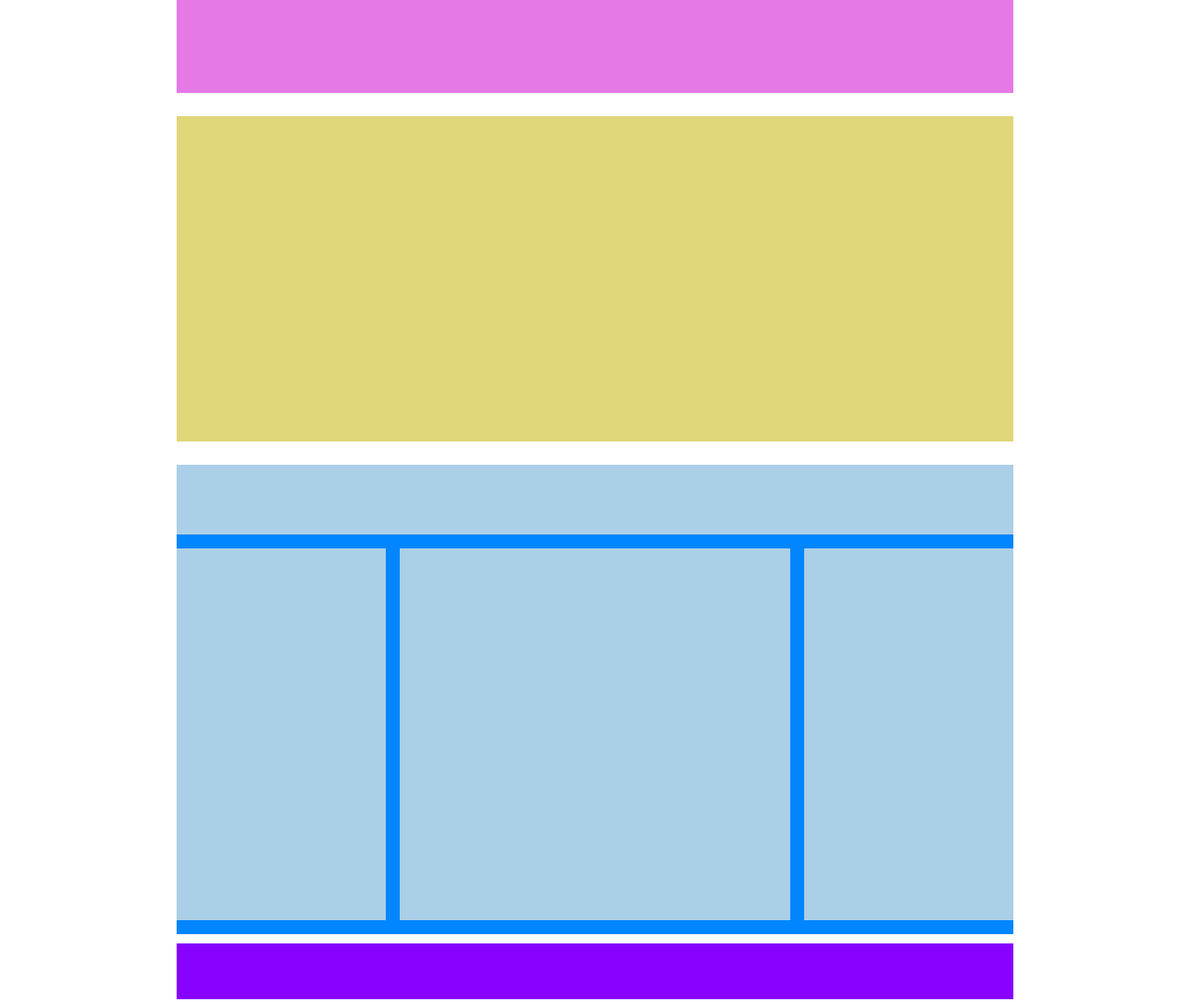
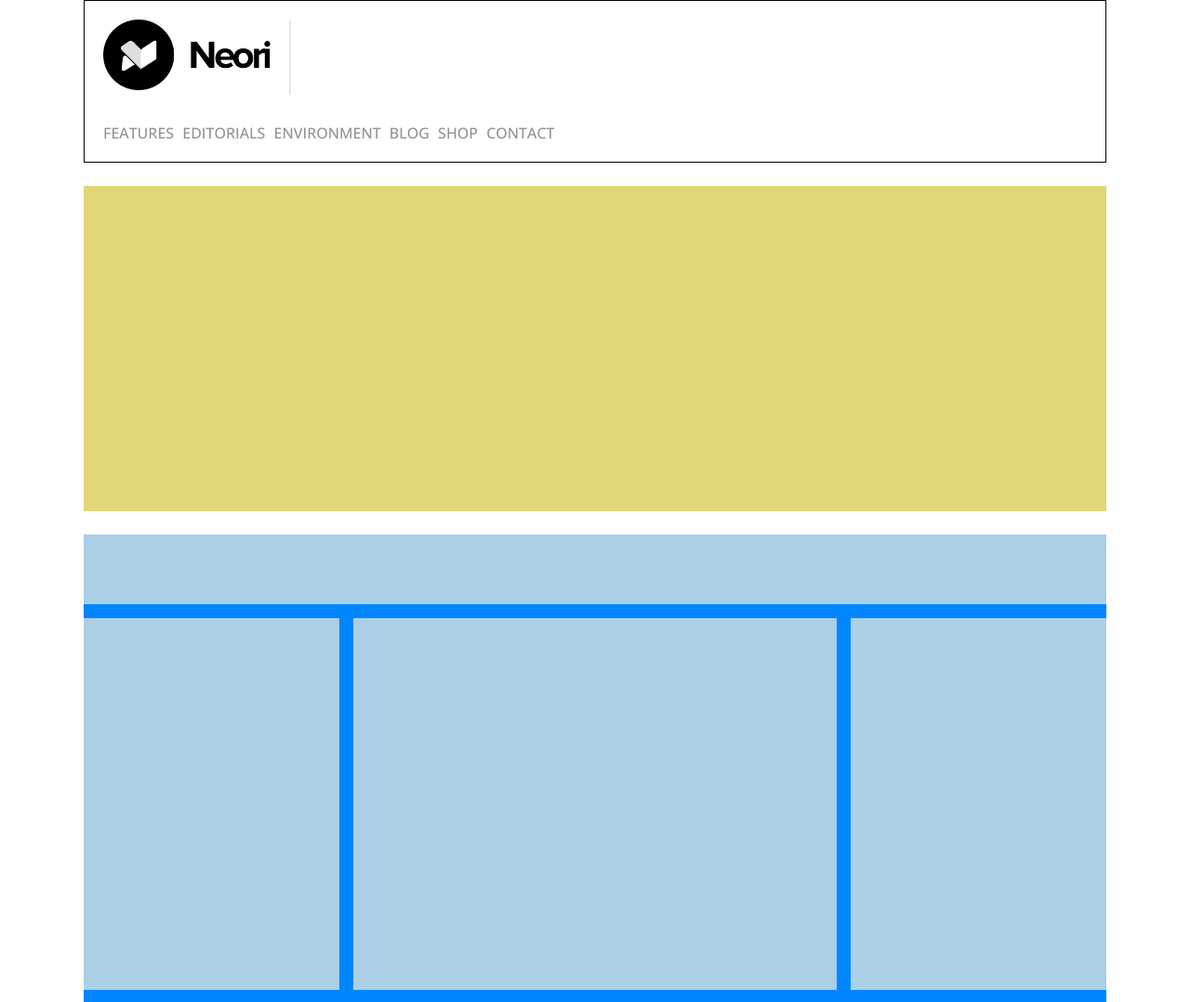
Before and after one commit to cochy98/htmlcss-wp, a plain HTML site: page index.html in a window 1280 px wide. Shown: the top 1078 px of the page at 93% size. Drawn offline with nearby package versions, Linux system fonts and the light colour scheme.

Commit message:
consegna completa dell'header + piccole migliorie

```diff
--- a/css/style.css
+++ b/css/style.css
@@ -3,6 +3,11 @@
     box-sizing: border-box;
     margin: 0;
     padding: 0;
+    font-family: 'Open Sans', sans-serif;
+}
+
+body {
+    background-color: #ffffff;
 }
 
 /* clearfix da applicare per evitare che float faccia collassare gli elementi */
@@ -14,7 +19,8 @@
 
 .container{
     /* width: 65%; */
-    max-width: 900px;
+    max-width: 1100px;
+    min-width: 900px;
     margin: 0 auto;
 }
 
@@ -23,8 +29,8 @@ header, .jumbotron{
 }
 
 header{
-    height: 100px;
-    background-color: #e579e6;
+    padding: 20px;
+    border: 1px solid black;
 }
 
 .jumbotron{
@@ -62,3 +68,21 @@ footer{
     height: 60px;
     background-color: #8801fe;
 }
+
+nav li{
+    display: inline;
+    color: #949292;
+    font-weight: 500;
+    padding-right: 5px;
+}
+
+#img-logo{
+    width: 180px;
+    margin-right: 20px;
+}
+
+#logo-box{
+    margin-bottom: 30px;
+    display: inline-block;
+    border-right: 2px solid #E7E7E7;
+}
--- a/index.html
+++ b/index.html
@@ -6,12 +6,32 @@
     <meta name="viewport" content="width=device-width, initial-scale=1.0">
     <title>Wordpress</title>
 
+    <!-- Importo il font 'opensans' -->
+    <link rel="preconnect" href="https://fonts.googleapis.com">
+    <link rel="preconnect" href="https://fonts.gstatic.com" crossorigin>
+    <link href="https://fonts.googleapis.com/css2?family=Open+Sans:wght@300;400;500;700&display=swap" rel="stylesheet">
+
+    <!-- Importo il foglio di stile -->
     <link rel="stylesheet" href="css/style.css">
 </head>
 <body>
     <!-- container con max-with 900px posto al centro pagina -->
     <div class="container">
         <header>
+            <div id="logo-box">
+                <img id="img-logo" src="img/logo.png" alt="Neori Logo">
+            </div>
+
+            <nav>
+                <ul>
+                    <li>FEATURES</li>
+                    <li>EDITORIALS</li>
+                    <li>ENVIRONMENT</li>
+                    <li>BLOG</li>
+                    <li>SHOP</li>
+                    <li>CONTACT</li>
+                </ul>
+            </nav>
 
         </header>
 
```
